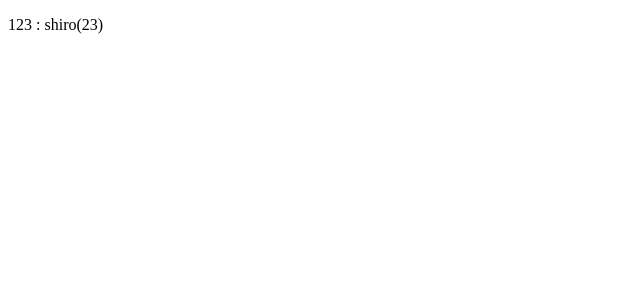
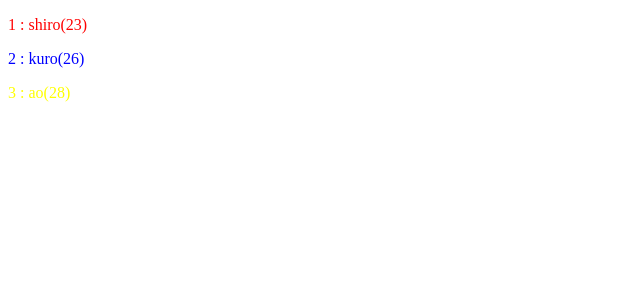
Before and after one commit to powerninja/my-app-typescript, a React (Create React App) app: page / in a window 1280 px wide. Shown: the top 300 px of the page, without its empty margins (0-640 px from the left). Built offline with nearby package versions, Linux system fonts and the light colour scheme; no server answers.

Commit message:
文字に色がつける

```diff
--- a/src/App.tsx
+++ b/src/App.tsx
@@ -10,7 +10,9 @@ type User = {
 };
 
 //テストデータ
-const addData = { id: 123, name: "shiro", age: 23, personalColor: "bule" };
+const addData = { id: 1, name: "shiro", age: 23, personalColor: "red" };
+const addData1 = { id: 2, name: "kuro", age: 26, personalColor: "blue" };
+const addData2 = { id: 3, name: "ao", age: 28, personalColor: "yellow" };
 
 export const App = () => {
   const [users, setUsers] = useState<User[]>([]);
@@ -22,11 +24,18 @@ export const App = () => {
   }, []);
 
   users.push(addData);
+  users.push(addData1);
+  users.push(addData2);
 
   return (
     <div>
       {users.map((user) => (
-        <ListItem id={user.id} name={user.name} age={user.age}></ListItem>
+        <ListItem
+          id={user.id}
+          name={user.name}
+          age={user.age}
+          personalColor={user.personalColor}
+        ></ListItem>
       ))}
     </div>
   );
--- a/src/components/ListItem.tsx
+++ b/src/components/ListItem.tsx
@@ -2,12 +2,13 @@ type User = {
   id: number;
   name: string;
   age: number;
+  personalColor: string;
 };
 
 export const ListItem = (props: User) => {
-  const { id, name, age } = props;
+  const { id, name, age, personalColor } = props;
   return (
-    <p>
+    <p style={{ color: personalColor }}>
       {id} : {name}({age})
     </p>
   );
```
